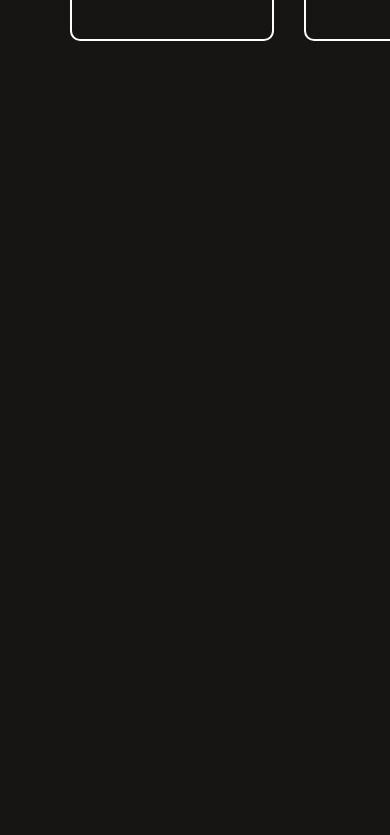
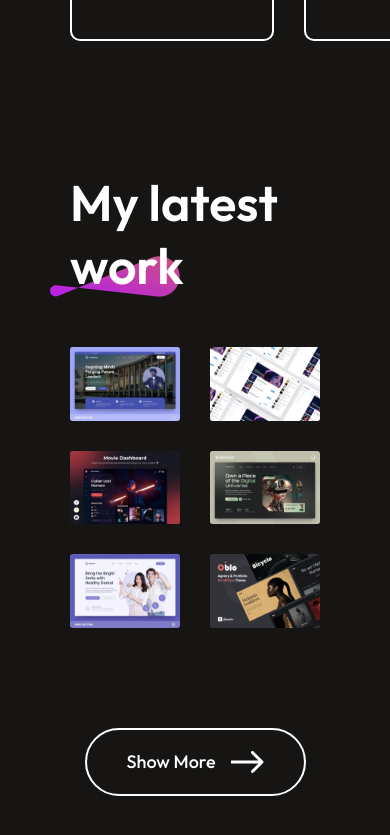
Before and after one commit to Francis6866/portfoliotrial, a React (Vite) app: page / in a window 390 px wide. Shown: the part 4194-5029 px from the top of the page. Before the commit the page ends 4315 px from the top, so only its background shows below. Built offline with nearby package versions, Linux system fonts and the light colour scheme.

Commit message:
added works section

```diff
--- a/src/App.jsx
+++ b/src/App.jsx
@@ -3,6 +3,7 @@
 import Hero from './components/Hero/Hero'
 import About from './components/About/About'
 import Services from './components/Service/Services'
+import MyWork from './components/MyWork/MyWork'
 //
 
 const App = () => {
@@ -12,6 +13,7 @@
       <Hero />
       <About />
       <Services />
+      <MyWork />
     </div>
   )
 }
--- /dev/null
+++ b/src/components/MyWork/MyWork.jsx
@@ -0,0 +1,31 @@
+import React from 'react'
+import "./mywork.css"
+import theme from "../../assets/theme_pattern.svg"
+import mywork_data from "../../assets/mywork_data"
+import arrowIcon from "../../assets/arrow_icon.svg"
+
+const MyWork = () => {
+  return (
+    <div id='work' className='mywork'>
+      <div className="mywork-title">
+        <h1>My latest work</h1>
+        <img src={theme} alt="" />
+      </div>
+
+      <div className="mywork-container">
+        {/* create your own work */}
+        {
+            mywork_data?.map((work, index) => {
+                return <img key={index} src={work.w_img} alt="" />
+            })
+        }
+      </div>
+      <div className="mywork-showmore">
+        <p>Show More</p>
+        <img src={arrowIcon} alt="" />
+      </div>
+    </div>
+  )
+}
+
+export default MyWork
--- /dev/null
+++ b/src/components/MyWork/mywork.css
@@ -0,0 +1,99 @@
+.mywork{
+    display: flex;
+    flex-direction: column;
+    align-items: center;
+    justify-content: center;
+    gap: 80px;
+    margin: 80px 100px;
+}
+
+.mywork-title {
+    position: relative;
+}
+
+.mywork-title h1 {
+    padding: 0 30px;
+    font-size: 80px;
+    font-weight: 600;
+}
+
+.mywork-title img {
+    position: absolute;
+    bottom: 0;
+    left: 0;
+    z-index: -1;
+}
+
+.mywork-container {
+    display: grid;
+    grid-template-columns: repeat(3, 1fr);
+    gap: 20px;
+}
+
+.mywork-container img {
+    box-sizing: border-box;
+    width: 419px;
+    height: 280px;
+    transition: 0.3s;
+    cursor: pointer;
+}
+
+.mywork-container img:hover{
+    transform: scale(1.07);
+    border: 4px solid #ff00ff;
+    border-radius: 10px;
+    transition: 0.3s;
+}
+
+.mywork-showmore{
+    display: flex;
+    gap: 15px;
+    border-radius: 50px;
+    border: 2px solid #fff;
+    padding: 30px 60px;
+    font-size: 22px;
+    font-weight: 500;
+    margin-bottom: 80px;
+    transition: 0.6s;
+    cursor: pointer;
+}
+
+.mywork-showmore:hover{
+    gap: 30px;
+}
+
+@media (max-width: 768px){
+    .mywork{
+        gap: 50px;
+        margin: 50px 70px;
+        align-items: start;
+    }
+
+    .mywork-title h1{
+        font-size: 50px;
+        font-weight: 600;
+        padding: 0;
+    }
+
+    .mywork-title img{
+        width: 130px;
+        left: -20px;
+    }
+
+    .mywork-container{
+        grid-template-columns: repeat(2, 1fr);
+        gap: 30px;
+    }
+
+    .mywork-container img{
+        width: 100%;
+        height: 100%;
+    }
+
+    .mywork-showmore{
+        padding: 20px 40px;
+        font-size: 18px;
+        margin: 50px auto;
+        cursor: pointer;
+    }
+}
```
